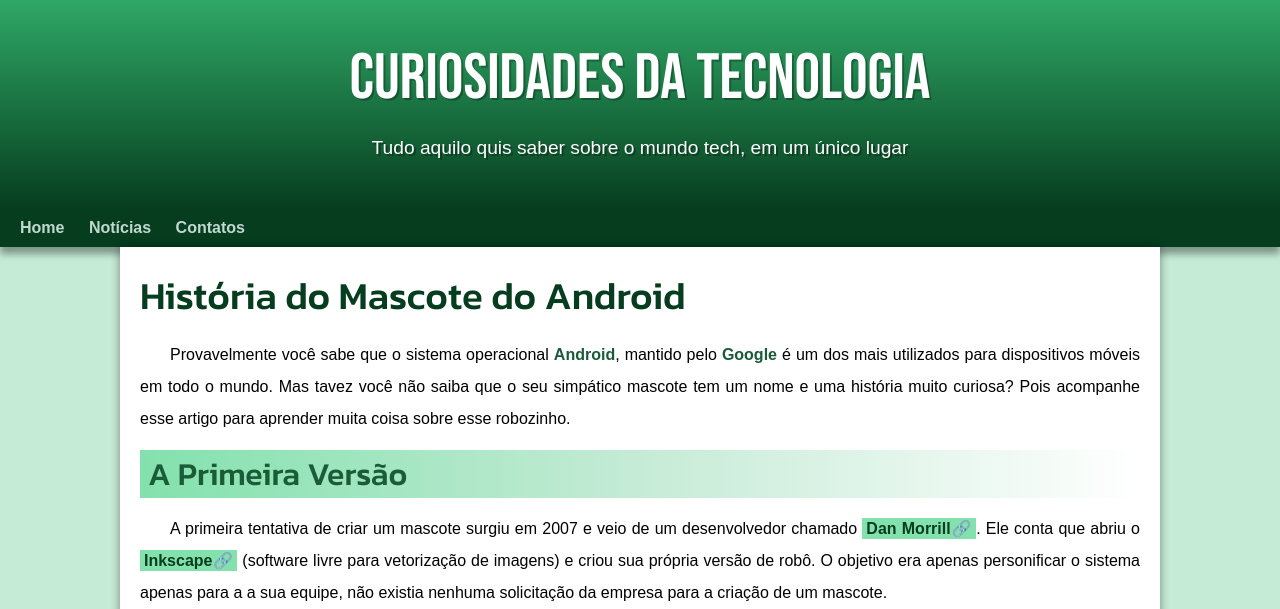
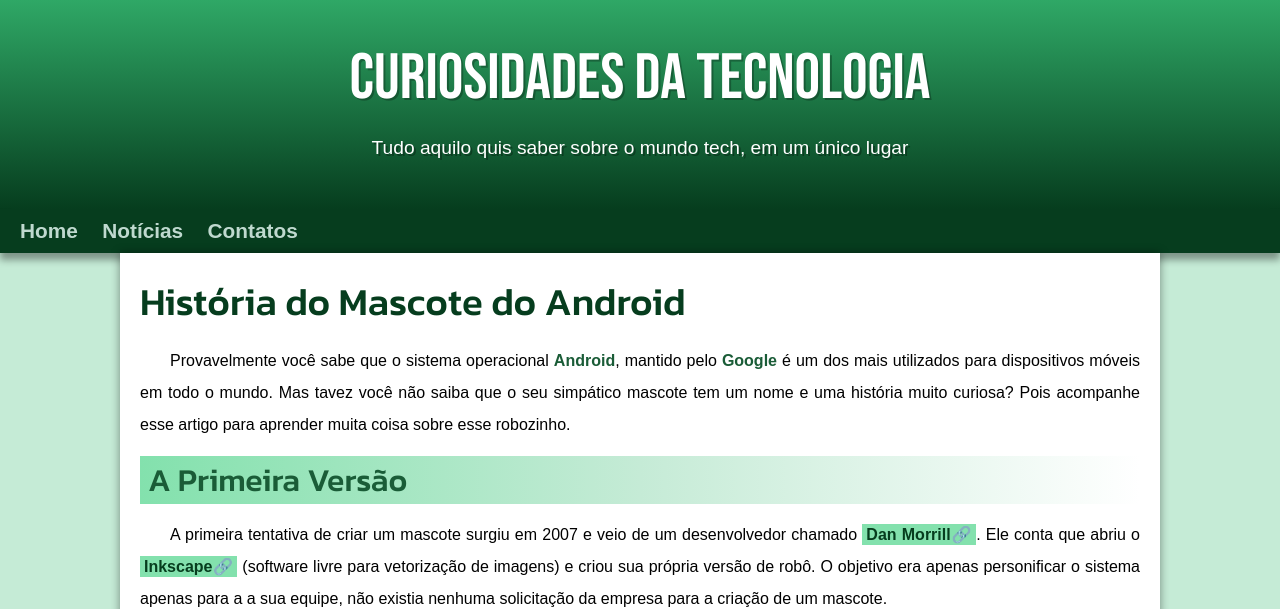
Before and after one commit to PedroF7/projeto-android, a plain HTML site: page index.html in a window 1280 px wide. Shown: the top 609 px of the page. Drawn offline with Linux system fonts and the light colour scheme.

Commit message:
Atualização no nave links

```diff
--- a/estilo/style.css
+++ b/estilo/style.css
@@ -88,6 +88,7 @@ nav > a{
     color: var(--cor06);
     padding: 10px;
     border-radius: 5px;
+    font-size: 1.3em;
     text-decoration: none;
     font-weight: bold;
     transition-duration: .5s;
```
